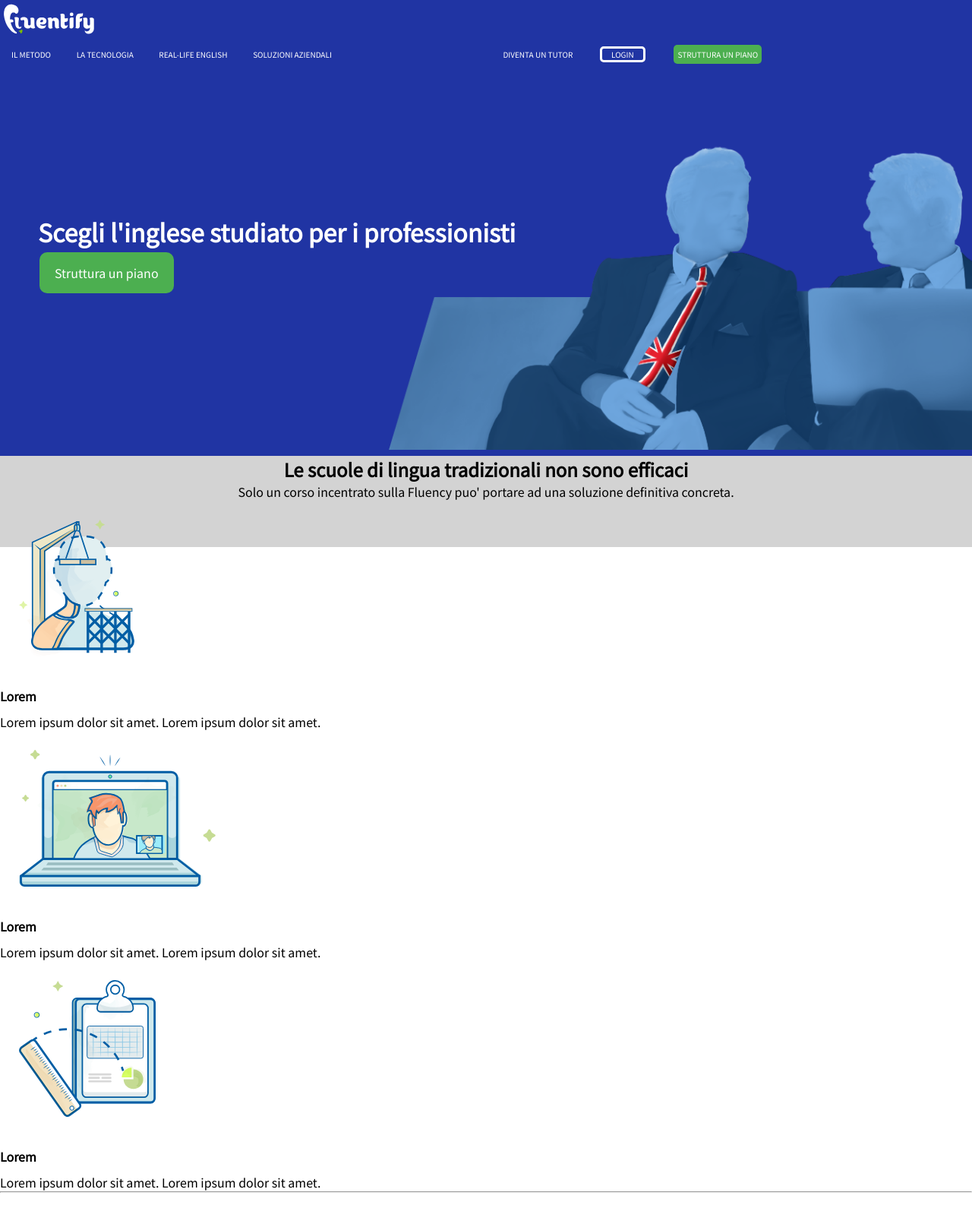
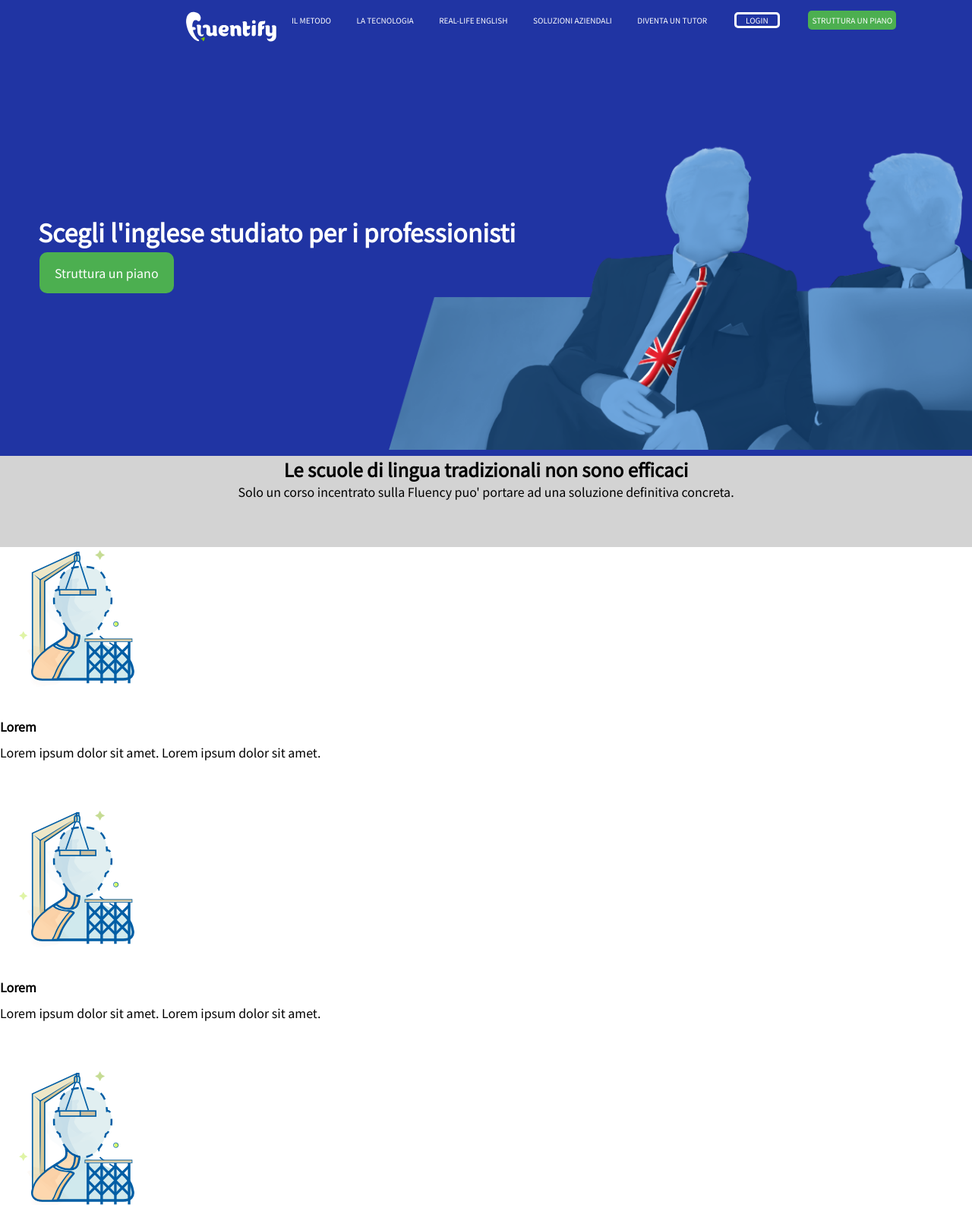
Before and after one commit to GFesta/htmlcss-fluentify, a plain HTML site: page index.html in a window 1280 px wide. Shown: the top 1586 px of the page at 76% size. Drawn offline with Linux system fonts and the light colour scheme.

Commit message:
Centratura Logo_Nav

```diff
--- a/css/style.css
+++ b/css/style.css
@@ -15,6 +15,16 @@ header {
   width: 100%;
 }
 
+.box-logo {
+  margin-left: 30vh;
+}
+
+.box-logo,
+.box-nav {
+  float: left;
+  width: auto;
+  margin-top:10px;
+}
 
 .logo-menu {
   height: 15vh;
@@ -26,9 +36,6 @@ header {
   margin: 5px;
 }
 
-/* img.logo {
-  float: left;
-} */
 img ul.menu {
   list-style: none;
   text-align: center;
@@ -84,10 +91,6 @@ ul.menu li {
   cursor: pointer;
 }
 
-
-.one {
-  margin-left: 15%;
-}
 .banner-blue {
   position: relative;
   height: 60vh;
@@ -153,15 +156,14 @@ main {
   /* padding: 15px; */
 }
 
-/* .clearfix {
-  height: 60vh;
-  width: 100%;
-} */
-
 .clearfix::after {
   content: "";
   clear: both;
   display: table;
+}
+
+.box-3-col {
+  height: 80vh;
 }
 
 .col {
@@ -173,6 +175,7 @@ main {
 
 .col-image {
   position: relative;
+  top: 40px;
   overflow: hidden;
 }
 .col-image img {
--- a/index.html
+++ b/index.html
@@ -10,18 +10,22 @@
   <body>
     <div class="logo-menu">
       <div class="overlay"></div>
+      <div class="box-logo">
         <img class="logo"src="img/logo.svg" alt="logo fluentify">
+      </div>
+      <div class="box-nav">
         <nav>
           <ul class="menu">
             <li><a href="#">Il metodo</a></li>
             <li><a href="#">La tecnologia</a></li>
             <li><a href="#">Real-life english</a></li>
             <li><a href="#">Soluzioni aziendali</a></li>
-          <li class="one"><a href="one">Diventa un tutor</a></li>
+            <li class="one"><a href="#">Diventa un tutor</a></li>
             <li><a href="#"class="button-0">Login</a></li>
             <li><a href="#"class="button-1">Struttura un piano</a></li>
           </ul>
         </nav>
+      </div>
     </div>
 
     <header>
@@ -32,15 +36,15 @@
         <h1>Scegli l'inglese studiato per i professionisti</h1>
         <a href="#" class="button-2">Struttura un piano</a>
       </div>
+    </header>
 
-
-    </header >
     <main>
       <div class="middle-text">
         <h2>Le scuole di lingua tradizionali non sono efficaci</h2>
         <p>Solo un corso incentrato sulla Fluency puo' portare ad una soluzione definitiva concreta.</p>
       </div>
       <div class="clearfix">
+        <div class="box-3-col">
           <div class="colonna1 left">
             <div class="col-image">
               <img src="img/profile.svg" alt="immagine 1">
@@ -48,25 +52,23 @@
             <h4>Lorem</h4>
             <p>Lorem ipsum dolor sit amet. Lorem ipsum dolor sit amet.</p>
           </div>
-
           <div class="colonna1 left">
             <div class="col-image">
-          <img src="img/computer.svg"" alt="immagine 1">
+              <img src="img/profile.svg" alt="immagine 1">
               <div class="col-text">
             <h4>Lorem</h4>
             <p>Lorem ipsum dolor sit amet. Lorem ipsum dolor sit amet.</p>
           </div>
-
           <div class="colonna1 left">
             <div class="col-image">
-          <img src="img/doc.svg" alt="immagine 1">
+              <img src="img/profile.svg" alt="immagine 1">
               <div class="col-text">
             <h4>Lorem</h4>
             <p>Lorem ipsum dolor sit amet. Lorem ipsum dolor sit amet.</p>
           </div>
         </div>
+      </div>
 
-      <hr>
 
 
 
```
Also changed, not shown: 1 other file. Lines whose indentation alone changed are shown as unchanged.
